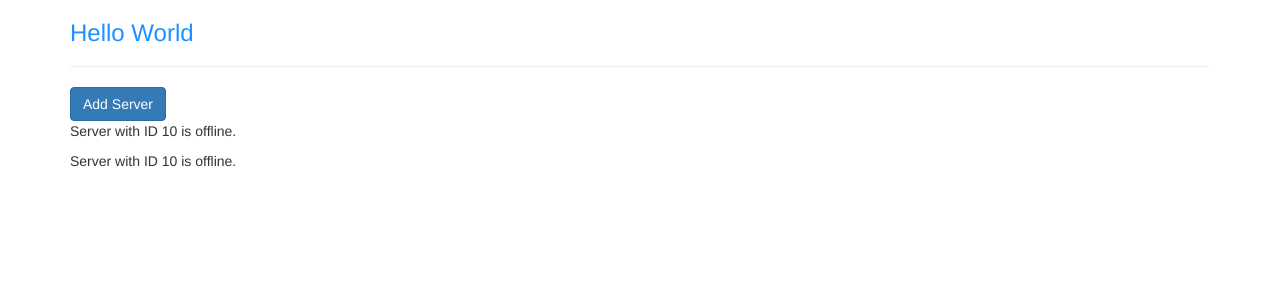
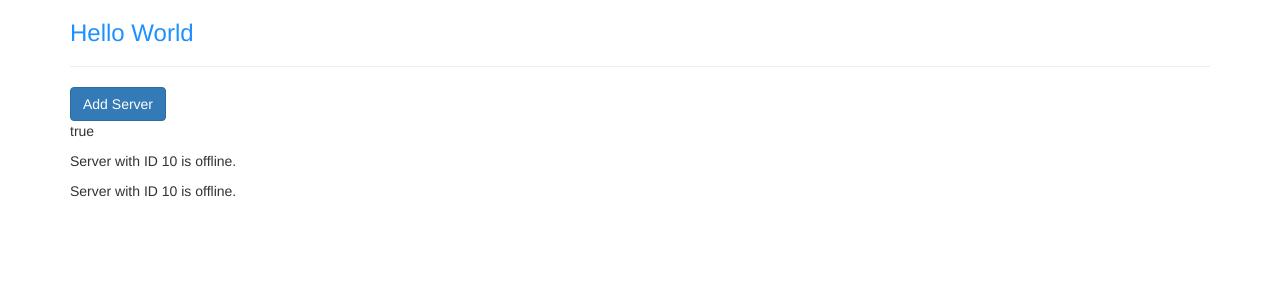
Before and after one commit to nathanejbrown/Angular-7-basics, an Angular app: page / in a window 1280 px wide. Shown: the top 300 px of the page. Built offline with nearby package versions, Linux system fonts and the light colour scheme.

Commit message:
Played around with string interpolation vs property binding.

```diff
--- a/src/app/servers/servers.component.html
+++ b/src/app/servers/servers.component.html
@@ -1,3 +1,4 @@
 <button class='btn btn-primary' [disabled]='!allowNewServer'>Add Server</button>
+<p [innerText]='allowNewServer'></p>
 <app-server></app-server>
 <app-server></app-server>
```
